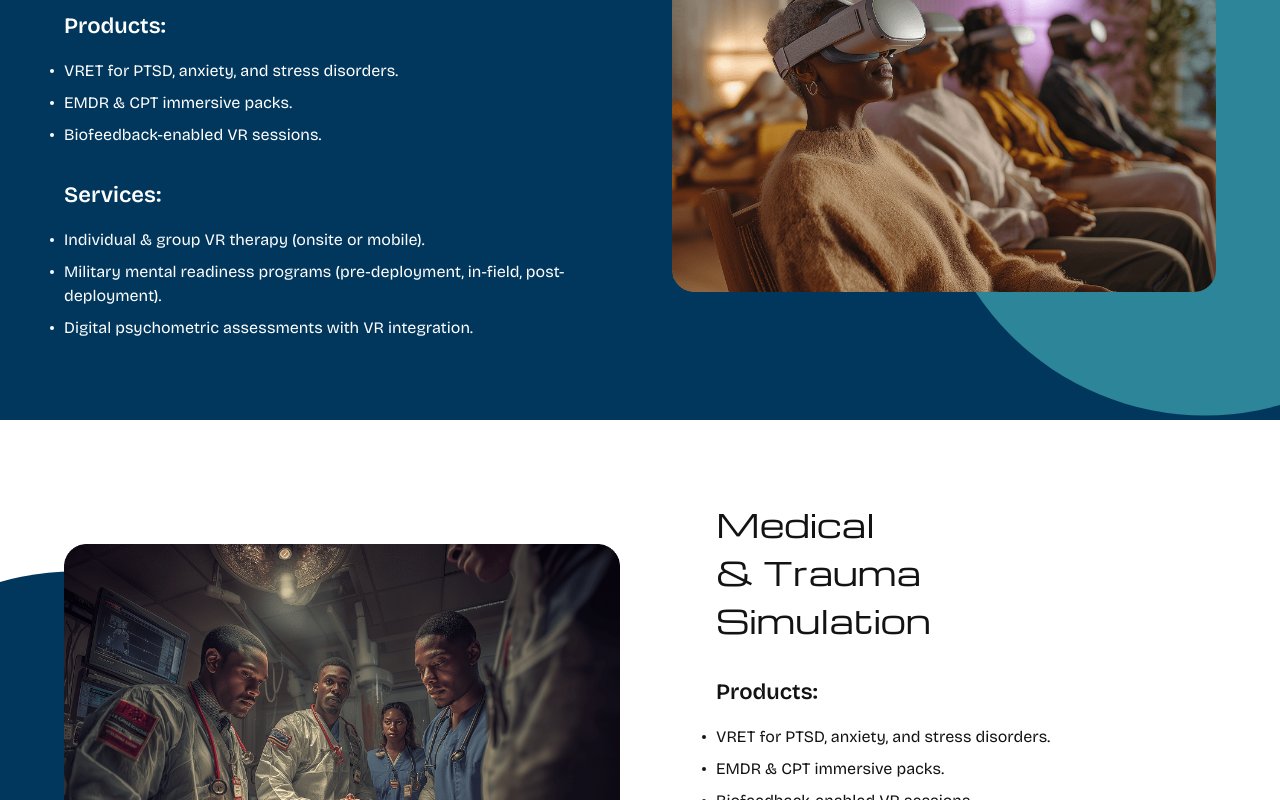
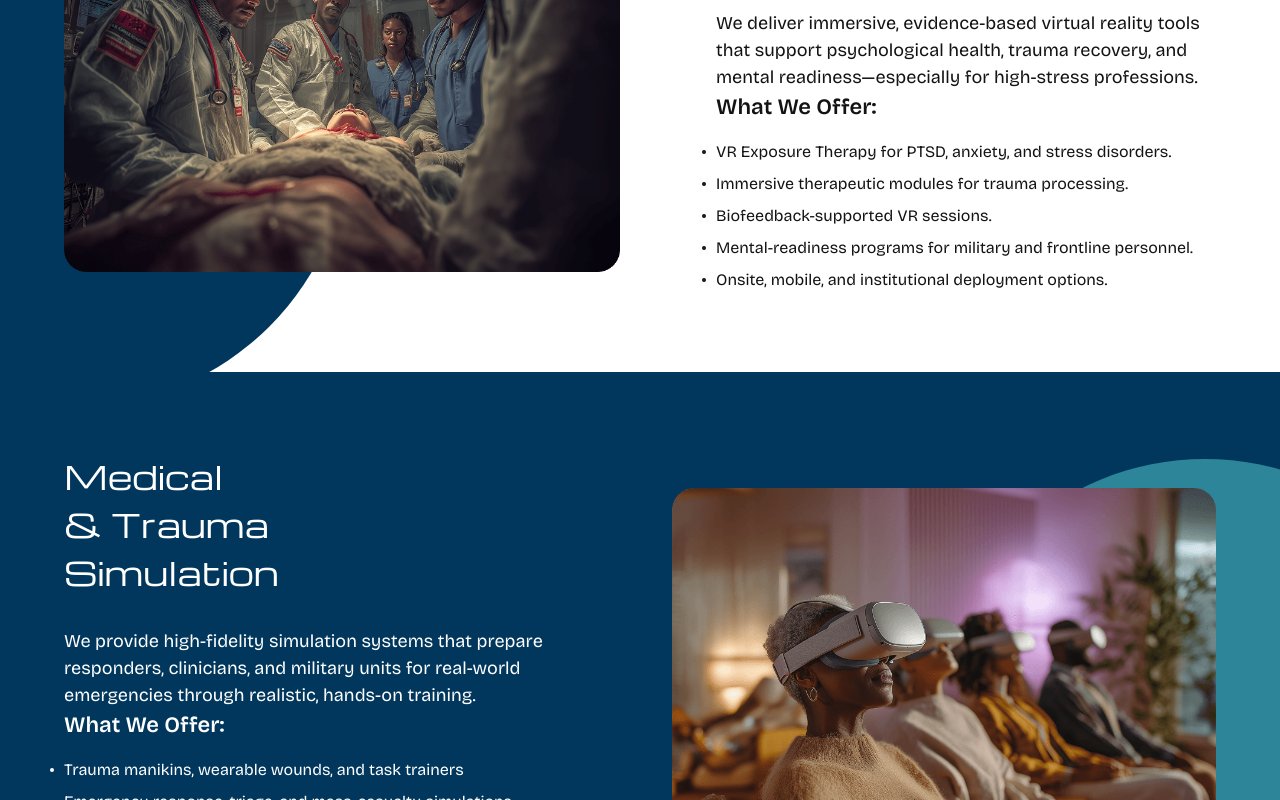
Before and after one commit to OluwaTosin-Agbedun/therasim-main, a Next.js app: page /solutions in a window 1280 px wide. Shown: the part 1020-1820 px from the top of the page. Built offline with nearby package versions, Linux system fonts and the light colour scheme; what react-simple-toasts would draw is missing.

Commit message:
Jerry
made changes to the Solutions page

```diff
--- a/components/pages/about/index.tsx
+++ b/components/pages/about/index.tsx
@@ -4,7 +4,7 @@ import WhoWeAre from "./components/whoWeAre";
 import AboutVideoSection from "@/components/pages/about/components/videoSection";
 import Banner from "./components/banner";
 import WhatWeDo from "./components/whatWeDo";
-import WhoWeServe from "./components/whoWeServe";
+// import WhoWeServe from "./components/whoWeServe";
 
 const AboutScreen = () => {
   return (
@@ -14,7 +14,7 @@ const AboutScreen = () => {
       <AboutVideoSection />
       <VisionMission />
       <WhatWeDo />
-      <WhoWeServe />
+      {/* <WhoWeServe /> */}
     </>
   );
 };
--- a/components/pages/solutions/components/simulation/index.tsx
+++ b/components/pages/solutions/components/simulation/index.tsx
@@ -38,11 +38,30 @@ const Simulation = () => {
             tabletVariant="heading-2"
             className="font-michroma mb-8"
           >
-            Medical
-            <br />& Trauma
+            Trauma Care
+            <br /> & Mental
             <br />
-            Simulation
+            Resilience Solutions
           </MotionTypography>
+          <div className="space-y-5 md:space-y-8">
+            <MotionTypography
+              initial={{ opacity: 0, x: 0, y: 20 }}
+              whileInView={{ opacity: 1, x: 0, y: 0 }}
+              transition={{
+                ease: "easeOut",
+                duration: 2,
+                delay: 0.5,
+                type: "spring",
+              }}
+              variant="body-medium"
+            >
+
+              We deliver immersive, evidence-based virtual reality tools
+              that support psychological health, trauma recovery, and
+              mental readiness—especially for
+               high-stress professions.
+          </MotionTypography>
+          </div>
           <div className="space-y-8">
             {therapyData.map((item) => (
               <ListContent key={item.header} listColor="black" {...item} />
--- a/components/pages/solutions/components/therapy/index.tsx
+++ b/components/pages/solutions/components/therapy/index.tsx
@@ -2,7 +2,7 @@
 
 import Container from "@/components/common/container";
 import React from "react";
-import { therapyData } from "../../data/therapy";
+import { simulationData } from "../../data/simulation";
 import ListContent from "./listContent";
 import therapyImg from "@/assets/images/solutions-therapy.png";
 import MotionTypography from "@/components/common/motionTypography";
@@ -28,12 +28,30 @@ const Therapy = () => {
             tabletVariant="heading-2"
             className="font-michroma mb-4 md:mb-8"
           >
-            VR Therapy
-            <br /> & Mental
-            <br /> Resilience
+            Medical
+            <br /> & Trauma
+            <br /> Simulation
           </MotionTypography>
           <div className="space-y-5 md:space-y-8">
-            {therapyData.map((item) => (
+            <MotionTypography
+              initial={{ opacity: 0, x: 0, y: 20 }}
+              whileInView={{ opacity: 1, x: 0, y: 0 }}
+              transition={{
+                ease: "easeOut",
+                duration: 2,
+                delay: 0.5,
+                type: "spring",
+              }}
+              variant="body-medium"
+            >
+
+              We provide high-fidelity simulation systems that prepare responders,
+               clinicians, and military units for real-world emergencies
+               through realistic, hands-on training.
+          </MotionTypography>
+          </div>
+          <div className="space-y-5 md:space-y-8">
+            {simulationData.map((item) => (
               <ListContent key={item.header} {...item} />
             ))}
           </div>
--- a/components/pages/solutions/data/simulation.ts
+++ b/components/pages/solutions/data/simulation.ts
@@ -2,18 +2,13 @@ import { ListContentProps } from "../components/therapy/listContent";
 
 export const simulationData: ListContentProps[] = [
   {
-    header: "Products:",
+    header: "What We Offer:",
     list: [
-      "VRET for PTSD, anxiety, and stress disorders.",
-      "EMDR & CPT immersive packs.",
-      "Biofeedback-enabled VR sessions.",
-    ],
-  },
-  {
-    header: "Services:",
-    list: [
-      "Hybrid VR + live trauma drills.",
-      "Tactical medical response workshops",
+      "Trauma manikins, wearable wounds, and task trainers",
+      "Emergency response, triage, and mass-casualty simulations",
+      "Tactical combat casualty care (TCCC) training solutions",
+      "VR/AR-enhanced training environments",
+      "Custom simulation programs for defence, healthcare, and emergency agencies",
     ],
   },
 ];
--- a/components/pages/solutions/data/therapy.ts
+++ b/components/pages/solutions/data/therapy.ts
@@ -2,19 +2,13 @@ import { ListContentProps } from "../components/therapy/listContent";
 
 export const therapyData: ListContentProps[] = [
   {
-    header: "Products:",
+    header: "What We Offer:",
     list: [
-      "VRET for PTSD, anxiety, and stress disorders.",
-      "EMDR & CPT immersive packs.",
-      "Biofeedback-enabled VR sessions.",
-    ],
-  },
-  {
-    header: "Services:",
-    list: [
-      "Individual & group VR therapy (onsite or mobile).",
-      "Military mental readiness programs (pre-deployment, in-field, post-deployment).",
-      "Digital psychometric assessments with VR integration.",
+      "VR Exposure Therapy for PTSD, anxiety, and stress disorders.",
+      "Immersive therapeutic modules for trauma processing.",
+      "Biofeedback-supported VR sessions.",
+      "Mental-readiness programs for military and frontline personnel.",
+      "Onsite, mobile, and institutional deployment options.",
     ],
   },
 ];
--- a/components/pages/solutions/index.tsx
+++ b/components/pages/solutions/index.tsx
@@ -7,8 +7,8 @@ const SolutionsScreen = () => {
   return (
     <>
       <Banner />
+      <Simulation />
       <Therapy />
-      <Simulation />
     </>
   );
 };
```
